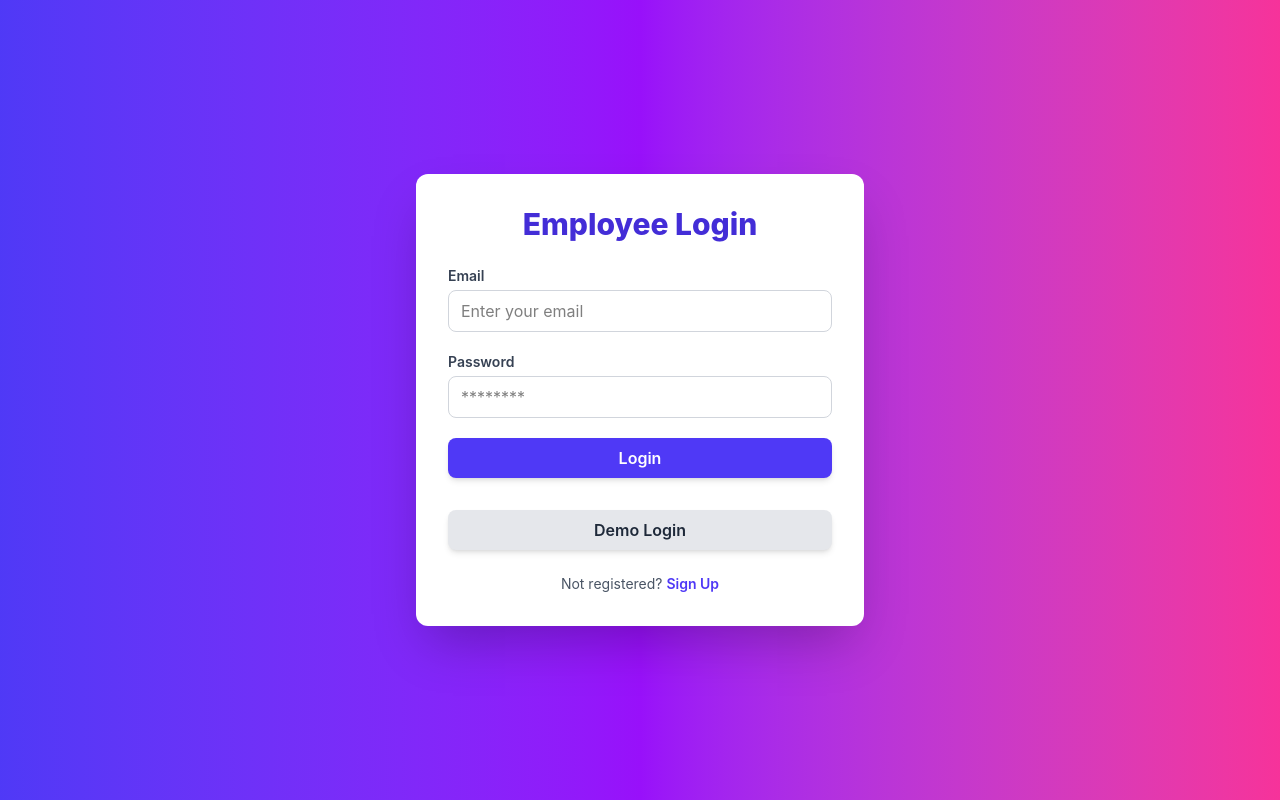
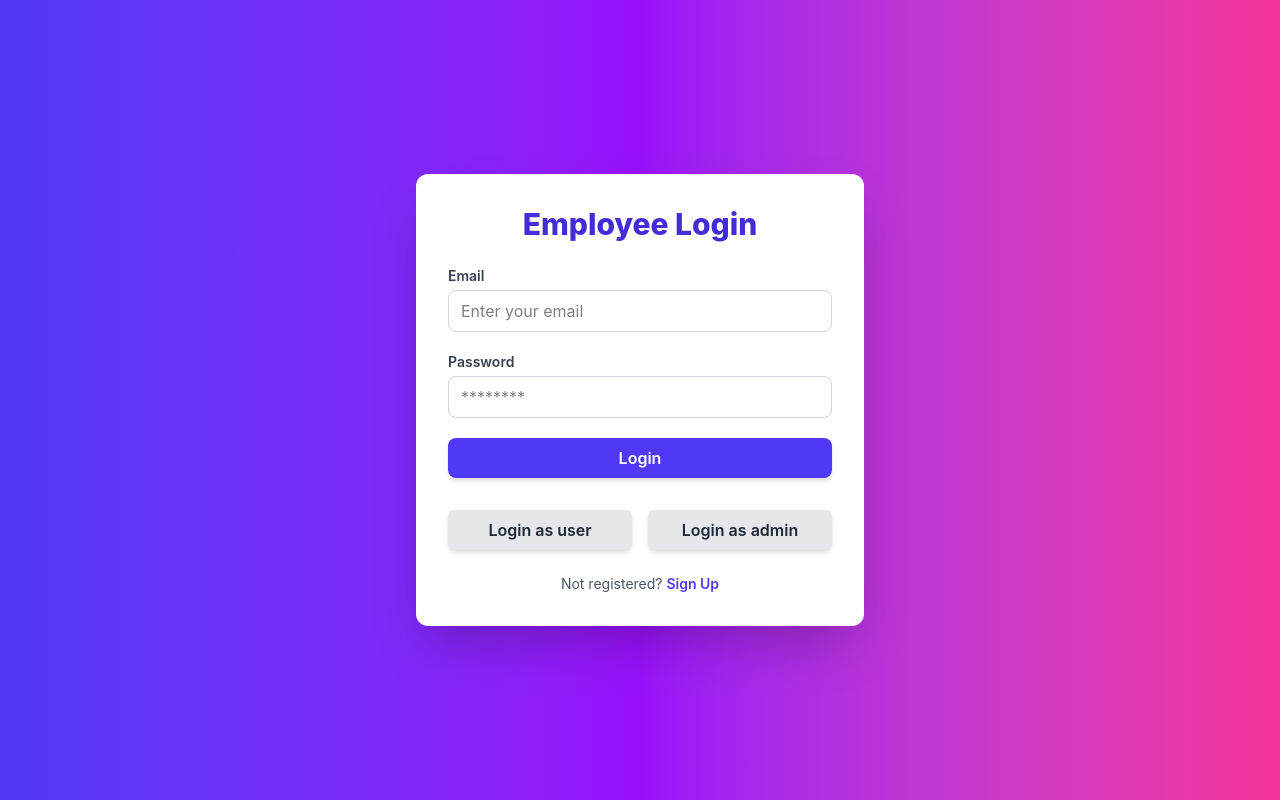
Before and after one commit to 29sahilsolanki/Mern-Stack-Employee-MS, a React app in the folder frontend/: page /login in a window 1280 px wide. Built offline with nearby package versions, Linux system fonts and the light colour scheme; the HTML template or start-up script is replaced by a standard one.

Commit message:
Added gitignore and loader

```diff
--- a/frontend/src/Context/AdminContext.jsx
+++ b/frontend/src/Context/AdminContext.jsx
@@ -21,8 +21,11 @@ export const AdminProvider = ({ children }) => {
     setToken(localStorage.getItem("token") || "");
   }, []);
 
+  const [loading, setLoading] = useState(false);
+
   const employeeLogin = async (credentials) => {
     try {
+      setLoading(true);
       const loginData = credentials || input;
       const url =
         "https://employee-ms-backend-2dci.onrender.com/ems/login-employee";
@@ -43,6 +46,8 @@ export const AdminProvider = ({ children }) => {
       toast.success(res.data.message || "login successfully");
     } catch (error) {
       toast.error(error?.response?.data?.message);
+    } finally {
+      setLoading(false);
     }
   };
 
@@ -254,6 +259,7 @@ export const AdminProvider = ({ children }) => {
         singleEmployee,
         empAppliedLeave,
         email,
+        loading,
         setEmail,
         setQuery,
         setIsOpen,
--- a/frontend/src/Pages/Login.jsx
+++ b/frontend/src/Pages/Login.jsx
@@ -2,7 +2,7 @@ import { Link } from "react-router-dom";
 import { useAuth } from "../Context/AdminContext";
 
 export default function Login() {
-  const { input, setInput, employeeLogin } = useAuth();
+  const { input, setInput, employeeLogin, loading } = useAuth();
 
   function handleSubmit(e) {
     e.preventDefault();
@@ -10,21 +10,22 @@ export default function Login() {
   }
 
   // Demo login handler
-  function handleDemoLogin() {
-    const demoCredentials = {
-      email: "sahil@gmail.com",
-      password: "12345",
-    };
+  function handleUserLogin() {
+    employeeLogin({ email: "sahil@gmail.com", password: "12345" });
+  }
 
-    // Update input state
-    setInput(demoCredentials);
-
-    // Call employeeLogin with demo credentials directly
-    employeeLogin(demoCredentials);
+  function handleAdminLogin() {
+    employeeLogin({ email: "admin@gmail.com", password: "admin" });
   }
 
   return (
     <div className="flex justify-center items-center min-h-screen bg-gradient-to-r from-indigo-600 via-purple-600 to-pink-500">
+      {/* Fullscreen Loader Overlay */}
+      {loading && (
+        <div className="fixed inset-0 bg-indigo-600 bg-opacity-30 flex items-center justify-center z-50">
+          <div className="animate-spin rounded-full h-16 w-16 border-t-4 border-indigo-500 border-b-4 border-white"></div>
+        </div>
+      )}
       <div className="w-full max-w-md bg-white rounded-xl shadow-2xl p-8">
         <h1 className="text-3xl font-extrabold text-center text-indigo-700 mb-6">
           Employee Login
@@ -65,13 +66,22 @@ export default function Login() {
             Login
           </button>
           {/* Demo Login Button */}
-          <button
-            type="button"
-            onClick={handleDemoLogin}
-            className="w-full bg-gray-200 text-gray-800 font-semibold py-2 rounded-lg shadow-md hover:bg-gray-300 transition-transform transform hover:scale-105 mt-3"
-          >
-            Demo Login
-          </button>
+          <div className="flex justify-between gap-4 w-full mt-3">
+            <button
+              type="button"
+              onClick={handleUserLogin}
+              className="cursor-pointer w-1/2 bg-gray-200 text-gray-800 font-semibold py-2 rounded-md shadow-md hover:bg-gray-300 transition-transform transform hover:scale-105"
+            >
+              Login as user
+            </button>
+            <button
+              type="button"
+              onClick={handleAdminLogin}
+              className="cursor-pointer w-1/2 bg-gray-200 text-gray-800 font-semibold py-2 rounded-md shadow-md hover:bg-gray-300 transition-transform transform hover:scale-105 "
+            >
+              Login as admin
+            </button>
+          </div>
         </form>
 
         <p className="text-center mt-6 text-sm text-gray-600">
```
Also changed, not shown: 1 other file (tests, documents, lock files or other folders).
